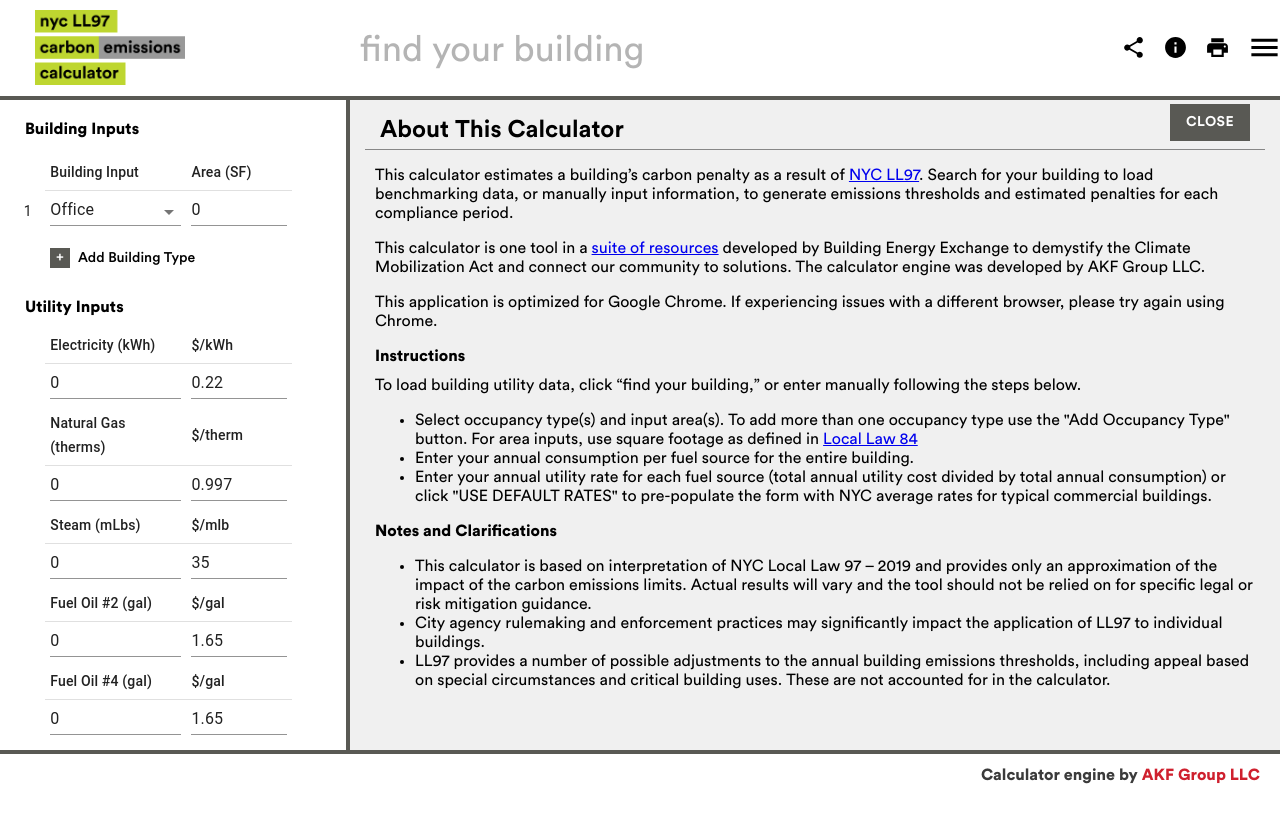
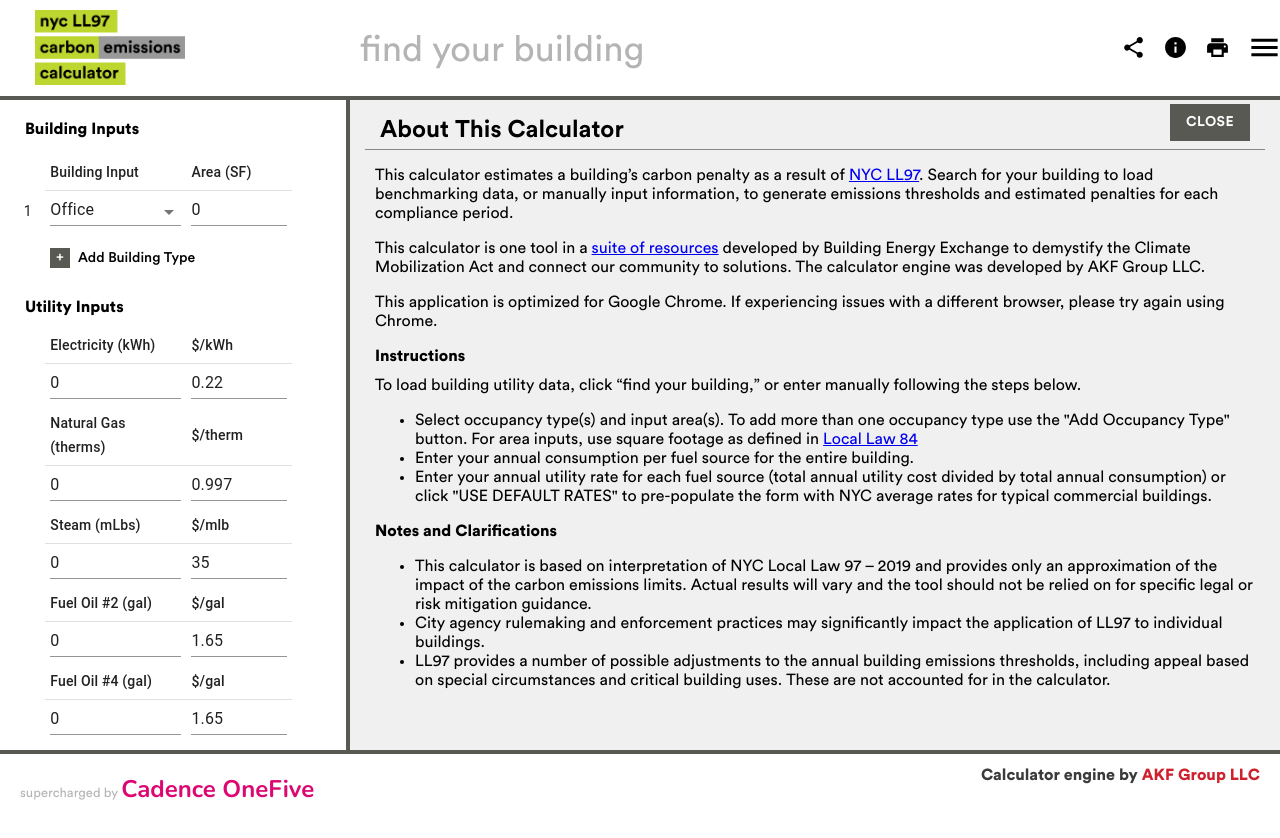
Before and after one commit to michaelsweeney/ll97-calculator-update, a React (Vite) app: page / in a window 1280 px wide. Shown: the top 838 px of the page. Built offline with nearby package versions, Linux system fonts and the light colour scheme.

Commit message:
feat: add 'supercharged by Cadence OneFive' to footer

```diff
--- a/index.html
+++ b/index.html
@@ -3,6 +3,9 @@
   <head>
     <meta charset="UTF-8" />
     <link rel="icon" type="image/svg+xml" href="/vite.svg" />
+    <link rel="preconnect" href="https://fonts.googleapis.com" />
+    <link rel="preconnect" href="https://fonts.gstatic.com" crossorigin />
+    <link href="https://fonts.googleapis.com/css2?family=Nunito:wght@700&display=swap" rel="stylesheet" />
     <meta name="viewport" content="width=device-width, initial-scale=1.0" />
     <title>nyc-ll97-calculator-modernized</title>
   </head>
--- a/src/components/footer.tsx
+++ b/src/components/footer.tsx
@@ -1,5 +1,20 @@
 import { styled } from '@mui/material/styles'
 import { FooterTextAKF } from 'styles/typography'
+
+const C15Brand = styled('span')`
+  font-family: Nunito, 'Open Sans', 'Helvetica Neue', Arial, sans-serif;
+  font-size: 24px;
+  font-weight: 700;
+  color: rgb(221, 7, 114);
+  transition: all 0.35s ease;
+`
+
+const SuperchargedText = styled('div')`
+  font-family: CircularStd-Book;
+  font-size: 13px;
+  color: rgb(180, 180, 180);
+  padding-top: 4px;
+`
 
 const Right = styled('div')`
   display: inline-block;
@@ -32,7 +47,11 @@ const Footer = () => {
 
   return (
     <Root>
-      <Left></Left>
+      <Left>
+        <SuperchargedText>
+          supercharged by <C15Brand>Cadence OneFive</C15Brand>
+        </SuperchargedText>
+      </Left>
       <Right>
         <FooterTextAKF>
           Calculator engine by{' '}
```
